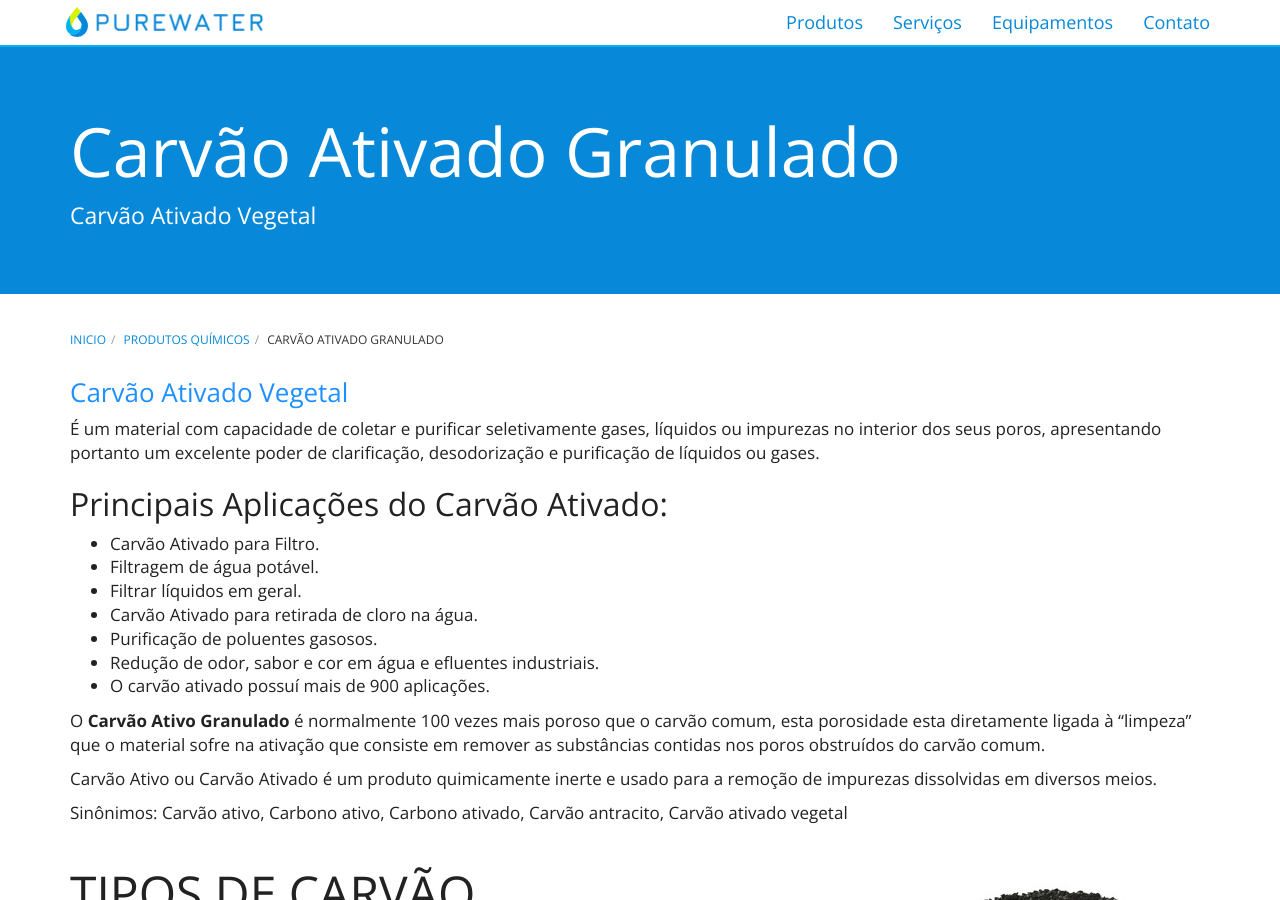
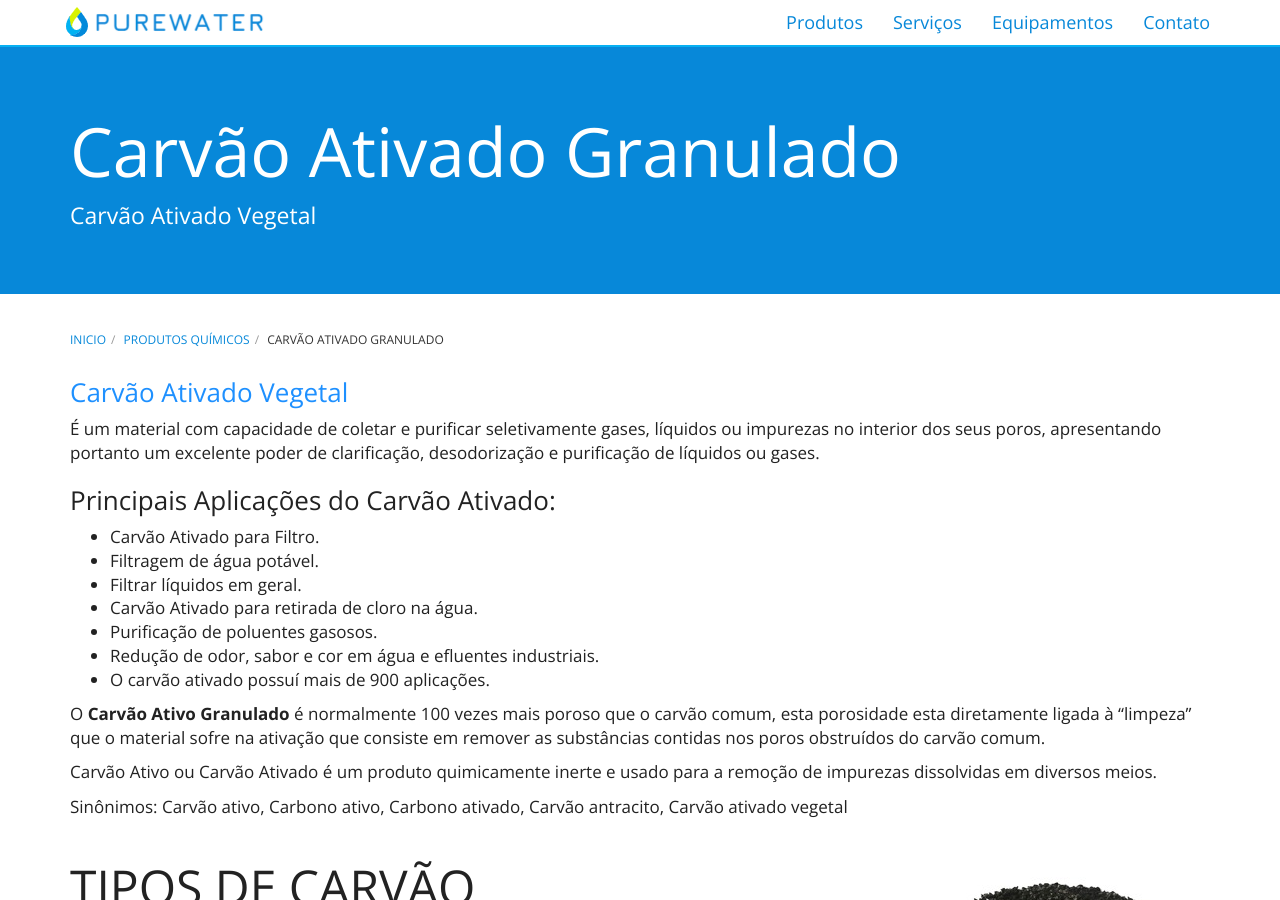
Before and after one commit to purewaterefluentes/purewaterefluentes.github.io, a Jekyll site: the page built from produtos/carvao-ativado-vegetal-granulado.md, in a window 1280 px wide and 900 px high. Built offline with Jekyll 4.4.1, drawn with Linux system fonts in a browser that asks for light colours; nearby versions of some CDN libraries; library files that are not in the unit come from our copies.

Commit message:
Update carvao-ativado-vegetal-granulado.md

```diff
--- a/produtos/carvao-ativado-vegetal-granulado.md
+++ b/produtos/carvao-ativado-vegetal-granulado.md
@@ -9,7 +9,7 @@ subtitle: Carvão Ativado Vegetal
 
 É um material com capacidade de coletar e purificar seletivamente gases, líquidos ou impurezas no interior dos seus poros, apresentando portanto um excelente poder de clarificação, desodorização e purificação de líquidos ou gases.
 
-## Principais Aplicações do Carvão Ativado:
+### Principais Aplicações do Carvão Ativado:
 
 - Carvão Ativado para Filtro.
 - Filtragem de água potável.
@@ -25,9 +25,9 @@ Carvão Ativo ou Carvão Ativado é um produto quimicamente inerte e usado para
 
 Sinônimos: Carvão ativo, Carbono ativo, Carbono ativado, Carvão antracito, Carvão ativado vegetal
 
-<img class="img-responsive pull-right" style="max-width: 40%;" src="../../website/images/Carvão ativado granulado.jpg" alt="Carvão Ativado Granulado">
+<img class="img-responsive pull-right" style="max-width: 50%;" src="../../website/images/Carvão ativado granulado.jpg" alt="Carvão Ativado Granulado">
 <br />
-<font size="10">TIPOS DE CARVÃO</font>
+<font size="09">TIPOS DE CARVÃO</font>
 
 ### Carvão Ativado Granulado
 Fabricado através do processo de carboativação física com alta temperatura em processo contínuo e controlado, o que lhe confere grande área superficial de adsorção, distribuição uniforme de poros e elevada dureza (que evita a geração de finos no leito filtrante)
```
